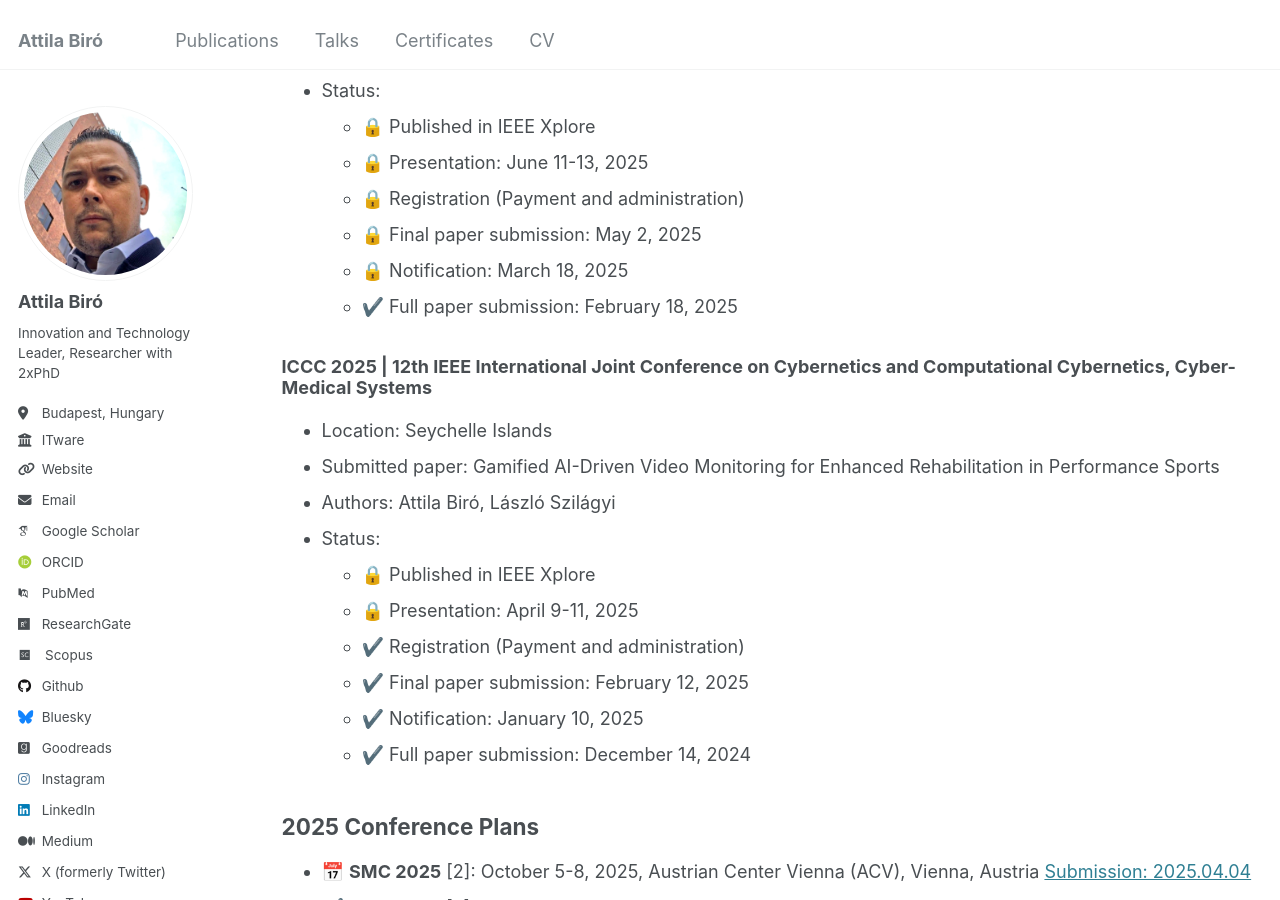
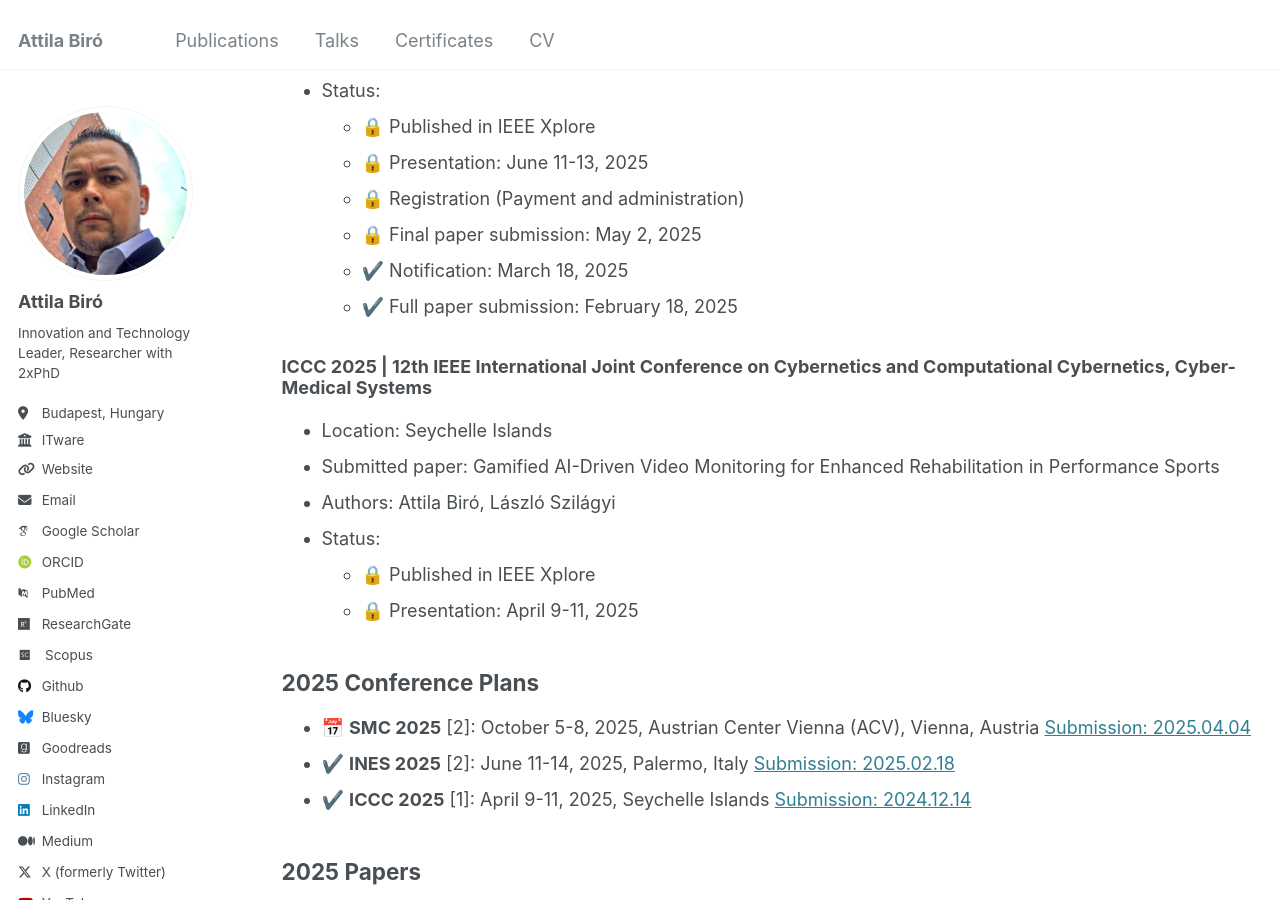
Before and after one commit to biroka/biroka.github.io, a Jekyll site: the page built from _pages/schedule.md, in a window 1280 px wide and 900 px high, scrolled down 496 px. Built offline with Jekyll 4.4.1, drawn with Linux system fonts in a browser that asks for light colours; emoji names are drawn with the system emoji font; some web fonts are replaced.

Commit message:
Update schedule.md

```diff
--- a/_pages/schedule.md
+++ b/_pages/schedule.md
@@ -18,7 +18,7 @@ The starting point is 2025, as the date for obtaining PhD degrees in Computer Sc
     - :lock:  Presentation: June 11-13, 2025
     - :lock: Registration (Payment and administration)
     - :lock: Final paper submission: May 2, 2025
-    - :lock: Notification: March 18, 2025
+    - :heavy_check_mark: Notification: March 18, 2025
     - :heavy_check_mark: Full paper submission: February 18, 2025
 
 ### **ICCC 2025** | 12th IEEE International Joint Conference on Cybernetics and Computational Cybernetics, Cyber-Medical Systems
@@ -28,10 +28,6 @@ The starting point is 2025, as the date for obtaining PhD degrees in Computer Sc
   * Status:
     - :lock:  Published in IEEE Xplore
     - :lock:  Presentation: April 9-11, 2025
-    - :heavy_check_mark: Registration (Payment and administration)
-    - :heavy_check_mark: Final paper submission: February 12, 2025
-    - :heavy_check_mark: Notification: January 10, 2025
-    - :heavy_check_mark: Full paper submission: December 14, 2024
 
 ## 2025 Conference Plans
   * :date: **SMC 2025** [2]: October 5-8, 2025, Austrian Center Vienna (ACV), Vienna, Austria [Submission: 2025.04.04](https://www.ieeesmc2025.org/)
```
